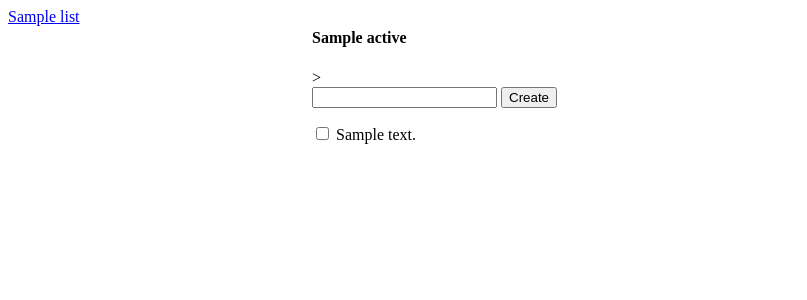
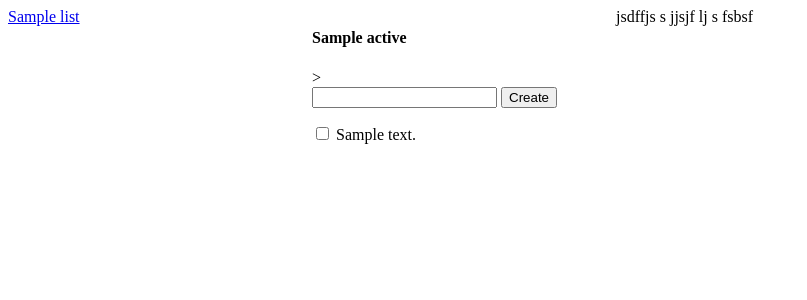
Before and after one commit to jyrj/ToDo-app, a Python web app: template templates/index12.html in a window 1280 px wide. Shown: the top 300 px of the page, without its empty margins (0-807 px from the left). Run offline with Jinja, Linux system fonts and the light colour scheme; the template is opened without the code that fills it: most values are stand-ins (such as "Sample title", 1, 10 or a date in 2020).

Commit message:
commit on masster

```diff
--- a/templates/index12.html
+++ b/templates/index12.html
@@ -108,3 +108,6 @@
       }
     </script>
   </body>
+  jsdffjs
+  s jjsjf lj
+  s fsbsf
```
